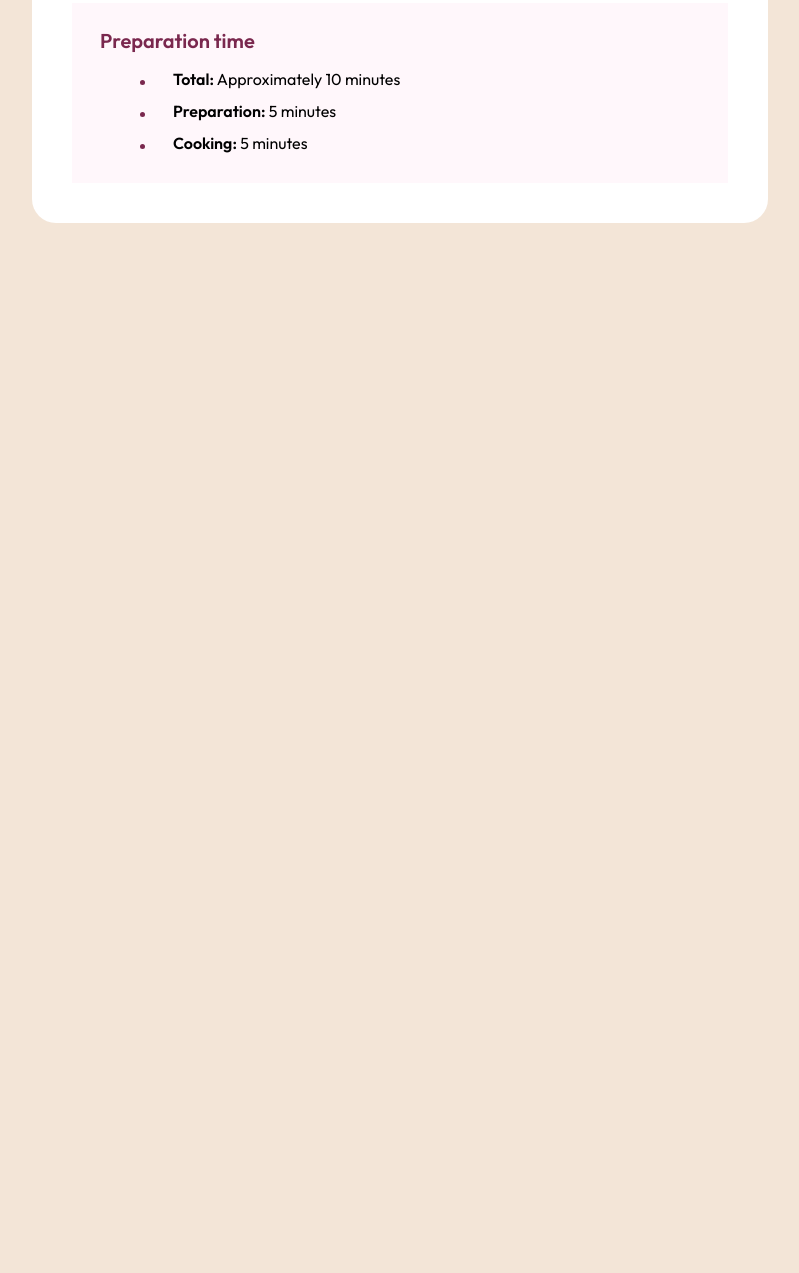
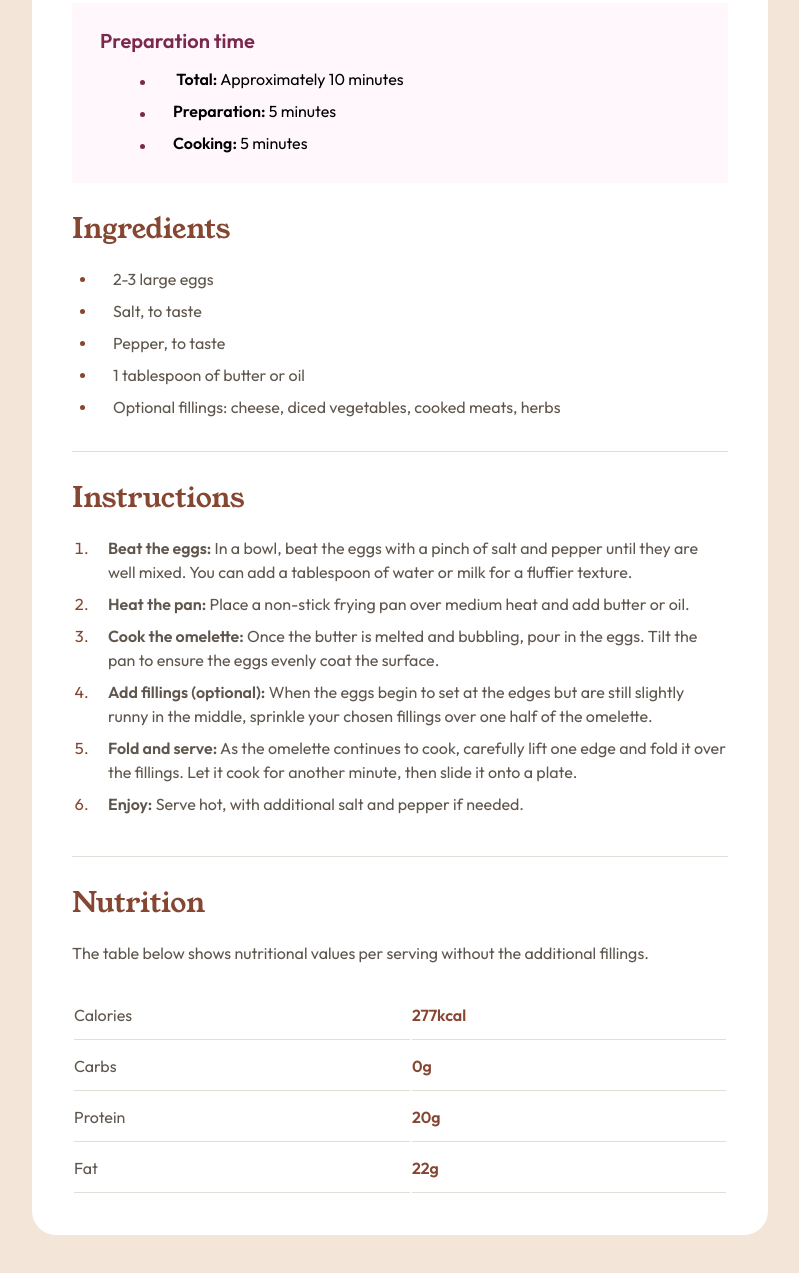
Before and after one commit to Ergashev95/resipe-landing-page, a plain HTML site: page index.html in a window 1280 px wide. Shown: the part 645-1918 px from the top of the page, without its empty margins (240-1039 px from the left). Before the commit the page ends 992 px from the top, so only its background shows below. Drawn offline with Linux system fonts and the light colour scheme.

Commit message:
recipe finish

```diff
--- a/css/main.css
+++ b/css/main.css
@@ -99,13 +99,10 @@ body {
     font-size: 16px;
     font-weight: 400;
     line-height: 150%;
-
 }
-
 .preparation-item > span {
     font-weight: 700;
 }
-
 .preparation-item::before {
     content: "";
     display: inline-block;
@@ -116,3 +113,110 @@ body {
     margin-right: 28px;
 }
 /* PREPARATION TIME */
+
+/* INGREDIENTS  */
+
+/* */
+/* TITLE */
+
+.headline {
+    color: #854632;
+    font-family: "YoungSerif";
+    font-size: 28px;
+    font-weight: 400;
+    line-height: 100%;
+    margin-bottom: 24px;
+}
+
+.ingredients-list {
+    padding-left: 8px;
+    display: flex;
+    flex-direction: column;
+    row-gap: 8px;
+}
+.ingredients-item {
+    color: #5F564D;
+    font-family: "Outfit";
+    font-size: 16px;
+    font-weight: 400;
+    line-height: 150%;
+    display: flex;
+    align-items: center;
+    column-gap: 28px;
+}
+.ingredients-item::before {
+    content: "";
+    display: inline-block;
+    width: 5px;
+    height: 5px;
+    background-color: #854632;
+    border-radius: 50%;
+}
+
+/* INGREDIENTS  */
+
+/* RECIPE LINE */
+.recipe-line {
+    background-color: #E3DDD7;
+    width: 100%;
+    height: 1px;
+}
+/* RECIPE LINE */
+.instructions-list {
+    padding-left: 20px;
+}
+.instructions-item {
+    color: #5F564D;
+    font-family: "Outfit";
+    font-size: 16px;
+    font-weight: 400;
+    line-height: 150%;
+    margin-bottom: 8px;
+
+}
+.instructions-item::marker {
+    color: #854632;
+    margin-right: 16px;
+}
+.instructions-text {
+    margin-left: 16px;
+}
+
+
+/* NUTRITION  */
+.nutrition-desc {
+    color: #5F564D;
+    font-family: "Outfit";
+    font-size: 16px;
+    font-weight: 400;
+    margin-bottom: 24px;
+    line-height: 150%;
+
+}
+
+.nutrition-table {
+    width: 100%;
+}
+
+td {
+    padding-top: 12px;
+    padding-bottom: 12px;
+    border-bottom: 1px solid #E3DDD7;
+
+}
+
+tr > td:nth-child(1) {
+    color: #5F564D;
+    font-family: "Outfit";
+    font-size: 16px;
+    font-weight: 400;
+    line-height: 150%;
+}
+tr > td:nth-child(2) {
+    color: #854632;
+    font-family: "Outfit";
+    font-size: 16px;
+    font-weight: 700;
+    line-height: 150%;
+}
+/* NUTRITION  */
--- a/index.html
+++ b/index.html
@@ -1,40 +1,122 @@
 <!DOCTYPE html>
 <html lang="en">
   <head>
-    <meta charset="UTF-8">
-    <meta name="viewport" content="width=device-width, initial-scale=1.0">
+    <meta charset="UTF-8" />
+    <meta name="viewport" content="width=device-width, initial-scale=1.0" />
     <title>Recipe landing page</title>
     <!-- links css file -->
-    <link rel="stylesheet" href="./css/main.css">
+    <link rel="stylesheet" href="./css/main.css" />
   </head>
   <body>
-
-
     <!-- SITE-HEADER -->
     <section class="recipe">
       <div class="recipe-header">
-                <img src="./img/top-image.png" alt="recipe image" class="recipe-image">
+        <img
+          src="./img/top-image.png"
+          alt="recipe image"
+          class="recipe-image"
+        />
         <div class="recipe-content">
           <h1 class="recipe-title">Simple Omelette Recipe</h1>
-                    <p class="recipe-desc">An easy and quick dish, perfect for any meal. This classic omelette combines beaten eggs cooked to perfection, optionally filled with your choice of cheese, vegetables, or meats.</p>
+          <p class="recipe-desc">
+            An easy and quick dish, perfect for any meal. This classic omelette
+            combines beaten eggs cooked to perfection, optionally filled with
+            your choice of cheese, vegetables, or meats.
+          </p>
         </div>
       </div>
       <div class="preparation">
         <h3 class="preparation-title">Preparation time</h3>
         <ul class="preparation-list">
-                    <li class="preparation-item"><span >Total:</span> Approximately 10 minutes</li>
+          <li class="preparation-item">
+            <span>Total:</span> Approximately 10 minutes
+          </li>
           <li class="preparation-item"><span>Preparation:</span> 5 minutes</li>
           <li class="preparation-item"><span>Cooking:</span> 5 minutes</li>
         </ul>
       </div>
 
+      <div class="ingredients">
+        <h2 class="ingredients-title headline">Ingredients</h2>
+        <ul class="ingredients-list">
+          <li class="ingredients-item">2-3 large eggs</li>
+          <li class="ingredients-item">Salt, to taste</li>
+          <li class="ingredients-item">Pepper, to taste</li>
+          <li class="ingredients-item">1 tablespoon of butter or oil</li>
+          <li class="ingredients-item">
+            Optional fillings: cheese, diced vegetables, cooked meats, herbs
+          </li>
+        </ul>
+      </div>
+
+      <div class="recipe-line"></div>
+
+      <div class="instructions">
+        <h2 class="instructions-title headline">Instructions</h2>
+        <ol class="instructions-list">
+          <li class="instructions-item">
+                <p class="instructions-text">
+                    <b>Beat the eggs:</b> In a bowl, beat the eggs with a pinch of salt
+                and pepper until they are well mixed. You can add a tablespoon of
+                water or milk for a fluffier texture.
+                </p>
+          </li>
+          <li class="instructions-item">
+            <p class="instructions-text">
+                <b>Heat the pan:</b>  Place a non-stick frying pan over medium heat and add butter or oil.
+            </p>
+
+          </li>
+          <li class="instructions-item">
+            <p class="instructions-text">
+            <b>Cook the omelette:</b> Once the butter is melted and bubbling, pour in the eggs. Tilt the pan to ensure the eggs evenly coat the surface.
+            </p>
+          </li>
+          <li class="instructions-item">
+            <p class="instructions-text">
+            <b>Add fillings (optional):</b> When the eggs begin to set at the edges but are still slightly runny in the middle, sprinkle your chosen fillings over one half of the omelette.
+            </p>
+          </li>
+          <li class="instructions-item">
+            <p class="instructions-text">
+           <b> Fold and serve:</b> As the omelette continues to cook, carefully lift one edge and fold it over the fillings. Let it cook for another minute, then slide it onto a plate.
+           <p>
+          </li>
+          <li class="instructions-item">
+            <p class="instructions-text">
+           <b> Enjoy:</b> Serve hot, with additional salt and pepper if needed.
+           </p>
+          </li>
+        </ol>
+      </div>
+      <div class="recipe-line"></div>
+
+      <div class="nutrition">
+        <h2 class="nutrition-title headline">Nutrition</h2>
+        <p class="nutrition-desc">The table below shows nutritional values per serving without the additional fillings.</p>
+            <table class="nutrition-table">
+                <tr>
+                   <td>Calories</td>
+                   <td>277kcal</td>
+                </tr>
+                <tr>
+                    <td>Carbs</td>
+                    <td>0g</td>
+                 </tr>
+                 <tr>
+                    <td>Protein</td>
+                    <td>20g</td>
+                 </tr>
+                 <tr>
+                    <td>Fat</td>
+                    <td>22g</td>
+                 </tr>
+            </table>
+      </div>
     </section>
     <!-- SITE-HEADER -->
 
     <!-- SITE-MAIN -->
     <!-- SITE-MAIN -->
-
-
-
   </body>
 </html>
```
Lines whose indentation alone changed are shown as unchanged.
